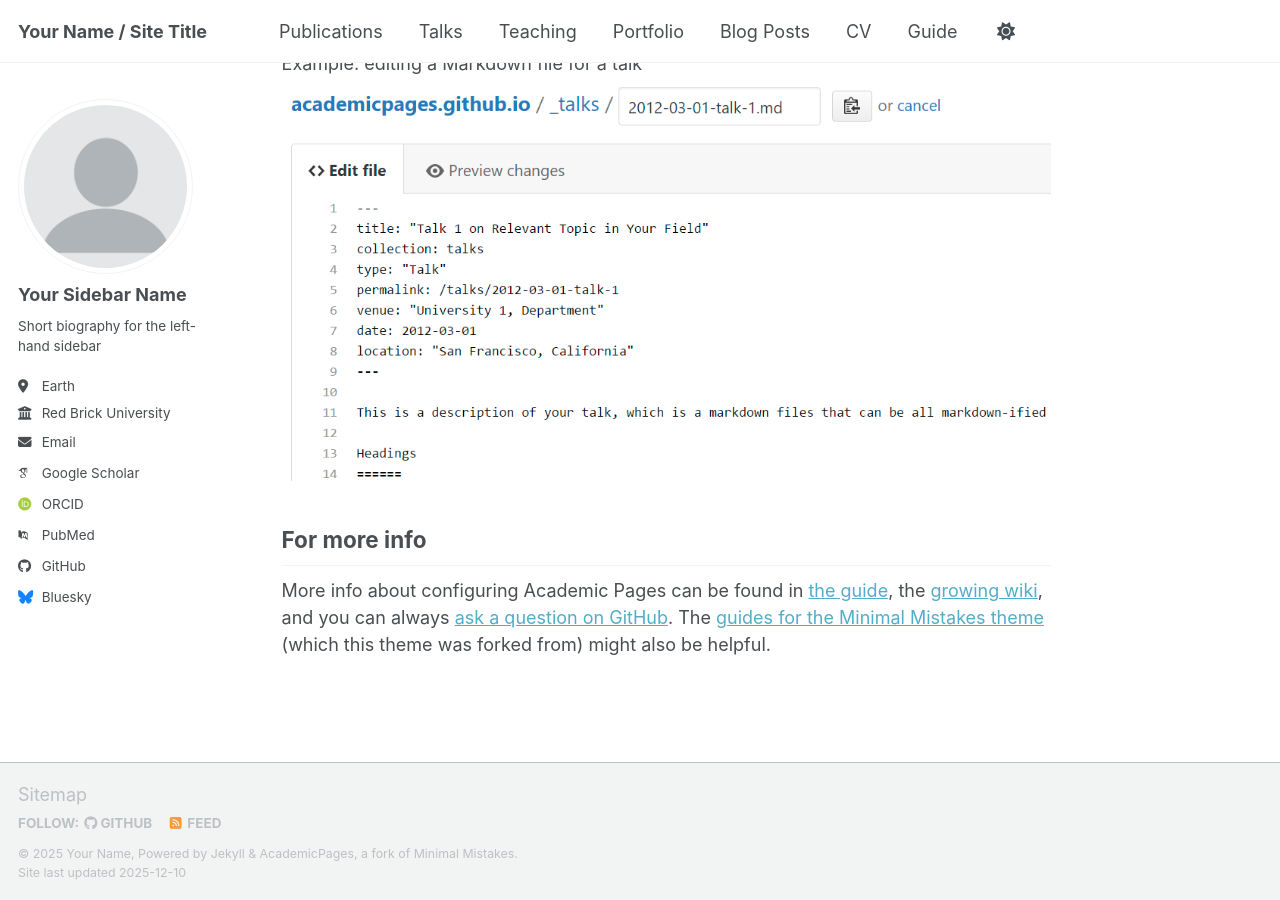
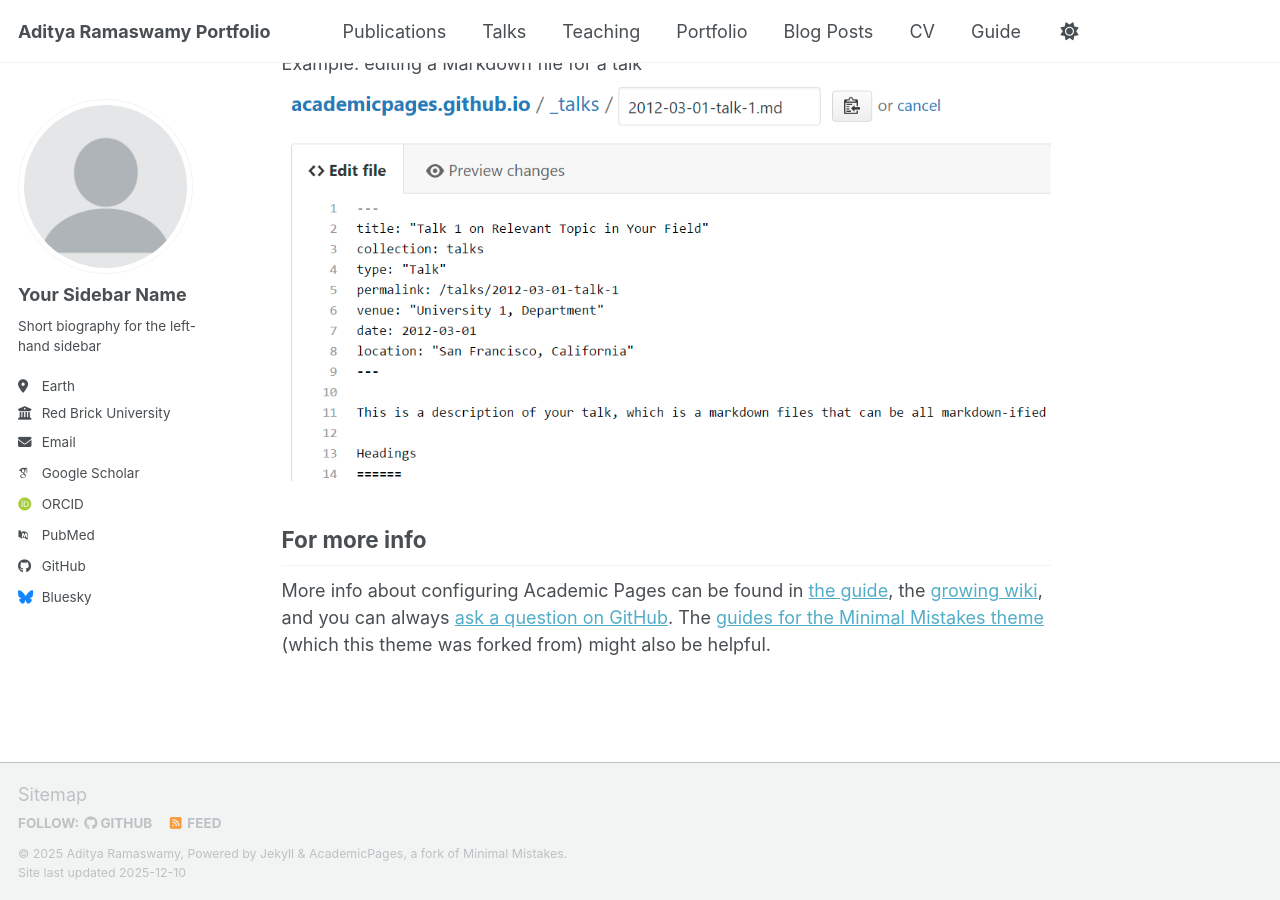
Before and after one commit to Adi-Ram123/AdityaRamaswamy-Portfolio, a Jekyll site: the page built from _pages/about.md, in a window 1280 px wide and 900 px high, scrolled down 2718 px. Built offline with Jekyll 4.4.1, drawn with Linux system fonts in a browser that asks for light colours; some web fonts are replaced; a script bundle is joined from its source files by our own code; library files that are not in the unit come from our copies.

Commit message:
Initial Setup

```diff
--- a/_config.yml
+++ b/_config.yml
@@ -9,14 +9,14 @@
 # Basic Site Settings
 locale                   : "en-US"
 site_theme               : "default" # Currently available options are "default", "air"
-title                    : "Your Name / Site Title"
+title                    : "Aditya Ramaswamy Portfolio"
 title_separator          : "-"
-name                     : &name "Your Name"
-description              : &description "Your Name's academic portfolio"   # Update this with a general description of your site, this is the default if not overridden by a page
-url                      : https://academicpages.github.io # The base hostname & protocol for your site e.g. "https://[your GitHub username].github.io",
+name                     : &name "Aditya Ramaswamy"
+description              : &description "Aditya Ramaswamy's academic portfolio"   # Update this with a general description of your site, this is the default if not overridden by a page
+url                      : https://adi-ram123.github.io # The base hostname & protocol for your site e.g. "https://[your GitHub username].github.io",
                                                            # or if you already have some other page hosted on Github then use "https://[your GitHub username].github.io/[Your Repo Name]"
-baseurl                  : "" # the subpath of your site, e.g. "/blog"
-repository               : "academicpages/academicpages.github.io"
+baseurl                  : "/AdityaRamaswamy-Portfolio" # the subpath of your site, e.g. "/blog"
+repository               : "Adi-Ram123/AdityaRamaswamy-Portfolio"
 
 # Site Author - The following control what appear as part of the author content on the side bar.
 #               If a field is blank the icon and link will not appear, otherwise it will be shown.
```
